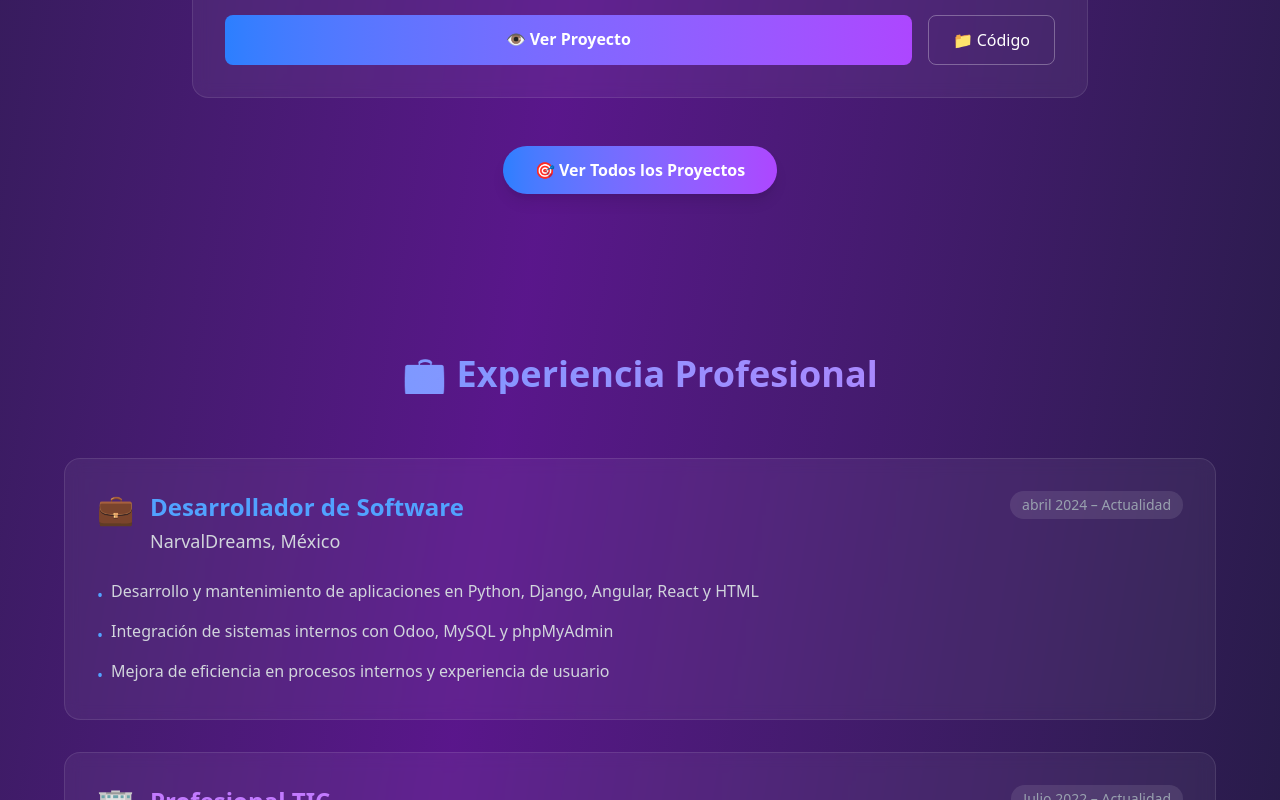
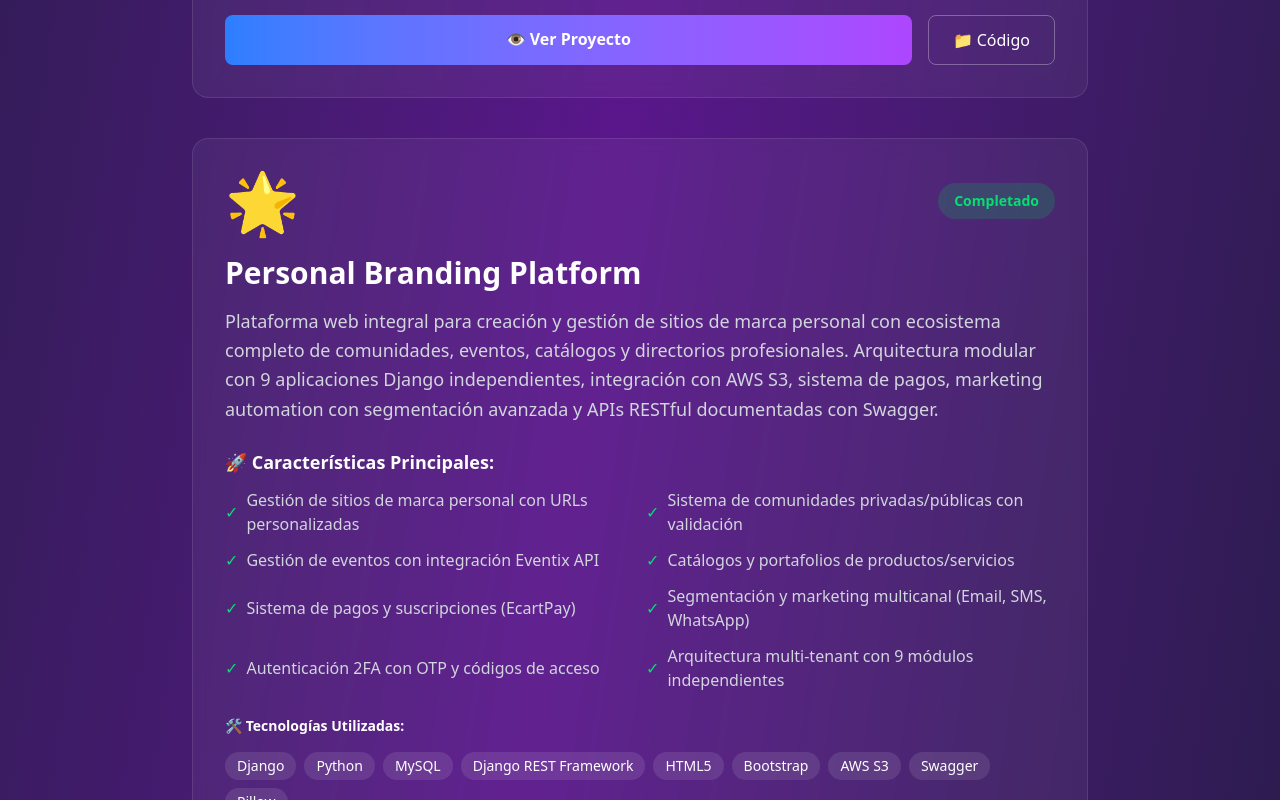
Before and after one commit to gavasquez/portafolio-gv, a React (Vite) app: page / in a window 1280 px wide. Shown: the part 4400-5200 px from the top of the page. Built offline with nearby package versions, Linux system fonts and the light colour scheme.

Commit message:
Se añade proyecto de Personal Branding

```diff
--- a/src/components/Projects.tsx
+++ b/src/components/Projects.tsx
@@ -4,7 +4,7 @@ const Projects = () => {
           id: 1,
           title: "Sistema de Votaciones CORHUILA",
           description: "Sistema completo de votaciones electrónicas desarrollado para la Corporación Universitaria del Huila. Permite la creación de tarjetones, planchas, usuarios y votantes con autenticación de dos pasos y validación OTP.",
-          technologies: ["Angular", "Laravel", "MySQL", "phpMyAdmin"],
+          technologies: ["Angular", "Laravel", "MySQL", "Postman", "Bootstrap", "phpMyAdmin"],
           image: "🗳️",
           status: "Completado",
           link: "https://votaciones.corhuila.edu.co/login",
@@ -53,6 +53,26 @@ const Projects = () => {
             "Check-in automatizado con validación de tickets",
             "Arquitectura en capas (Repository, Service, Views)",
             "Sistema de beneficios para usuarios"
+          ]
+        },
+        {
+          id: 4,
+          title: "Personal Branding Platform",
+          description: "Plataforma web integral para creación y gestión de sitios de marca personal con ecosistema completo de comunidades, eventos, catálogos y directorios profesionales. Arquitectura modular con 9 aplicaciones Django independientes, integración con AWS S3, sistema de pagos, marketing automation con segmentación avanzada y APIs RESTful documentadas con Swagger.",
+          technologies: ["Django", "Python", "MySQL", "Django REST Framework", "HTML5", "Bootstrap", "AWS S3", "Swagger", "Pillow"],
+          image: "🌟",
+          status: "Completado",
+          link: "https://pbrand.ai/",
+          color: "cyan",
+          features: [
+            "Gestión de sitios de marca personal con URLs personalizadas",
+            "Sistema de comunidades privadas/públicas con validación",
+            "Gestión de eventos con integración Eventix API",
+            "Catálogos y portafolios de productos/servicios",
+            "Sistema de pagos y suscripciones (EcartPay)",
+            "Segmentación y marketing multicanal (Email, SMS, WhatsApp)",
+            "Autenticación 2FA con OTP y códigos de acceso",
+            "Arquitectura multi-tenant con 9 módulos independientes"
           ]
         }
       ]
```
